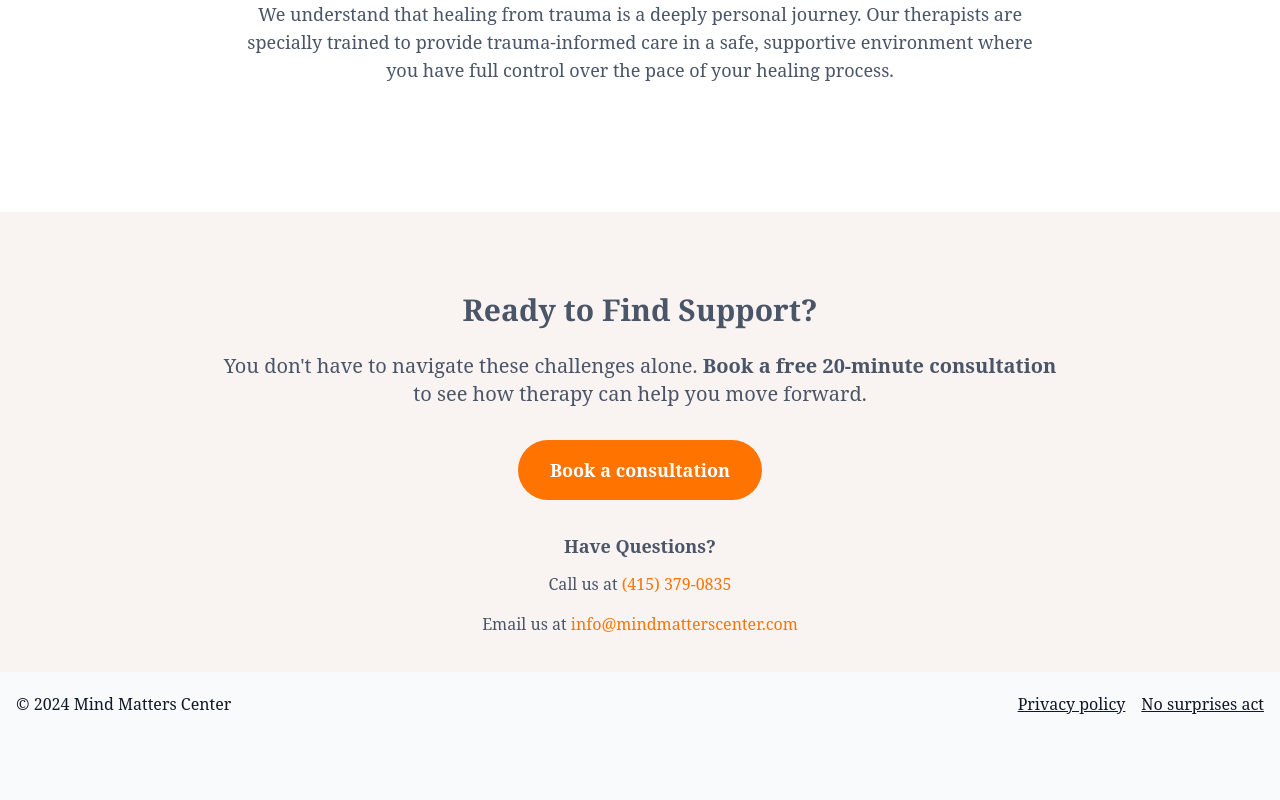
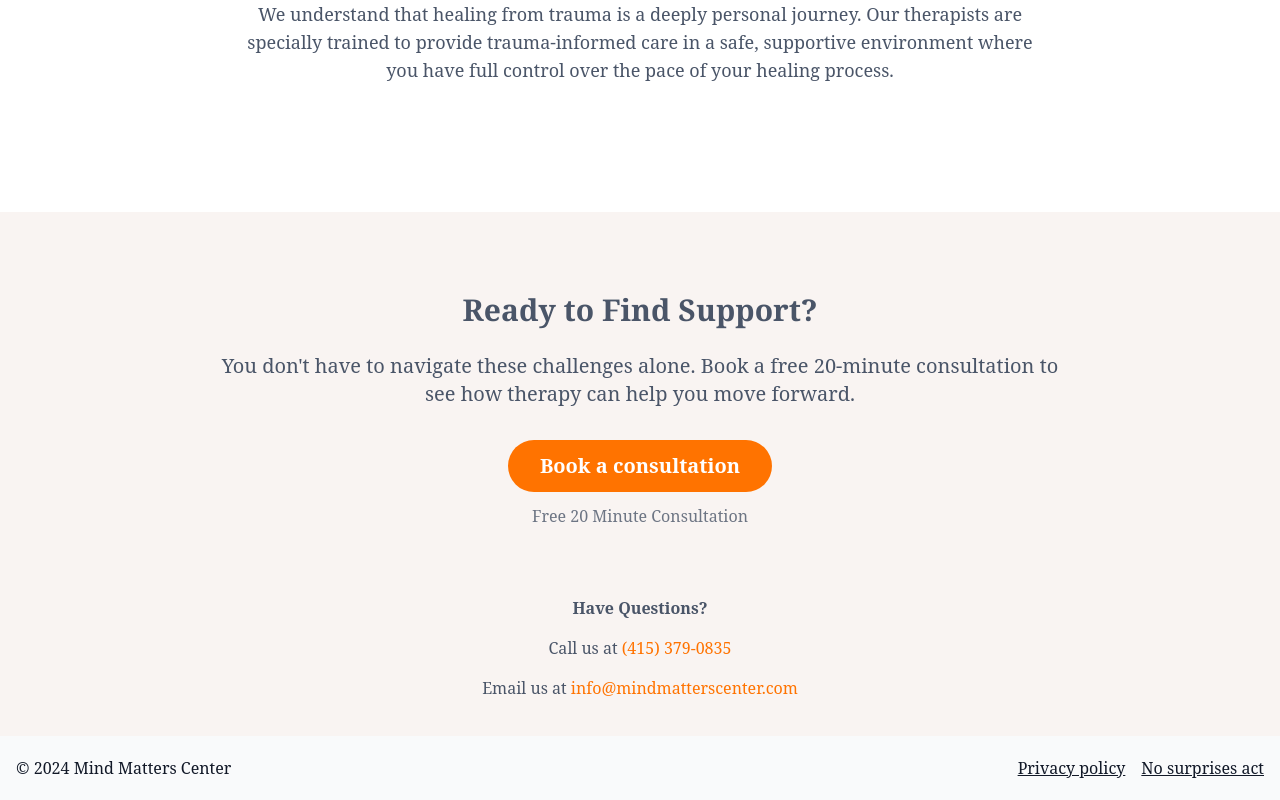
Before and after one commit to SravanthiSinha/mmc, a React (Vite) app: page /mmc/trauma-ptsd in a window 1280 px wide. Shown: the part 1859-2659 px from the top of the page. Before the commit the page ends 2595 px from the top, so only its background shows below. Built offline with nearby package versions, Linux system fonts and the light colour scheme; a web font is replaced by a local one.

Commit message:
add “Free 20 Minute Consultation and change about us image

```diff
--- a/src/components/shared/CTASection.jsx
+++ b/src/components/shared/CTASection.jsx
@@ -14,23 +14,26 @@ const CTASection = () => {
 
                     <p className="text-lg sm:text-xl text-brand-text-primary mb-8">
                         You don't have to navigate these challenges alone.{' '}
-                        <span className="font-semibold">Book a free 20-minute consultation</span>{' '}
+                        <span>Book a free 20-minute consultation</span>{' '}
                         to see how therapy can help you move forward.
                     </p>
 
-                    <div className="flex flex-col sm:flex-row items-center justify-center gap-6 mb-8">
+                    <div className="flex flex-col items-center gap-3 mb-10">
                         <Link
                             to="/book-consultation"
-                            className="inline-block px-6 sm:px-8 py-3 sm:py-4 bg-brand-coral text-white
-                                text-base sm:text-lg font-semibold rounded-full hover:bg-brand-coralLight
-                                transition-all duration-300 hover:transform hover:scale-105 active:scale-95"
+                            className="inline-block bg-brand-coral text-white text-base sm:text-lg md:text-xl font-bold
+                                px-8 py-3 rounded-full hover:bg-brand-coralLight transition-all duration-200
+                                hover:transform hover:scale-105 active:scale-95"
                         >
                             Book a consultation
                         </Link>
+                        <span className="text-sm sm:text-base text-brand-text-primary/80">
+                            Free 20 Minute Consultation
+                        </span>
                     </div>
 
-                    <div className="text-brand-text-primary">
-                        <p className="text-lg font-semibold mb-2">Have Questions?</p>
+                    <div className="text-brand-text-primary pt-6">
+                        <p className="font-semibold mb-2">Have Questions?</p>
                         <div className="space-y-2">
                             <p>
                                 Call us at{' '}
--- a/src/pages/About.jsx
+++ b/src/pages/About.jsx
@@ -168,6 +168,7 @@ const About = () => {
             <p className="text-base sm:text-lg text-brand-text-primary mb-6 sm:mb-8">
               Take the first step towards healing and growth with Mind Matters Center.
             </p>
+            <div className="flex flex-col items-center gap-2">
               <Link
                 to="/book-consultation"
                 className="inline-block bg-brand-coral text-white text-base sm:text-lg md:text-xl font-bold
@@ -176,6 +177,10 @@ const About = () => {
               >
                 Book a consultation
               </Link>
+              <span className="text-sm sm:text-base text-brand-text-primary/80">
+                Free 20 Minute Consultation
+              </span>
+            </div>
           </div>
         </FadeInSection>
       </section >
--- a/src/pages/Home.jsx
+++ b/src/pages/Home.jsx
@@ -185,13 +185,19 @@ const Home = () => {
                   Reach out today to schedule your consultation. Together, we can begin your path to emotional well-being and a more fulfilling life.
                 </p>
 
+                <div className="flex flex-col items-center gap-2">
                   <Link
                     to="/book-consultation"
-                  className="inline-block bg-brand-coral text-white text-lg md:text-2xl font-bold px-6 py-3 rounded-full
-                  hover:bg-brand-coralLight transition-colors duration-200"
+                    className="inline-block bg-brand-coral text-white text-base sm:text-lg md:text-xl font-bold
+                px-6 py-3 rounded-full hover:bg-brand-coralLight transition-all duration-200
+                hover:transform hover:scale-105 active:scale-95"
                   >
                     Book a consultation
                   </Link>
+                  <span className="text-sm sm:text-base text-brand-text-primary/80">
+                    Free 20 Minute Consultation
+                  </span>
+                </div>
               </section>
             </FadeInSection>
 
--- a/src/pages/OurTeam.jsx
+++ b/src/pages/OurTeam.jsx
@@ -49,14 +49,19 @@ const OurTeam = () => {
 
                                 {/* Consultation Button */}
                                 <div className="text-center py-6">
+                                    <div className="flex flex-col items-center gap-2">
                                         <Link
                                             to="/book-consultation"
-                                        className="inline-block bg-brand-coral text-white text-base font-bold
+                                            className="inline-block bg-brand-coral text-white text-base sm:text-lg md:text-xl font-bold
                 px-6 py-3 rounded-full hover:bg-brand-coralLight transition-all duration-200
                 hover:transform hover:scale-105 active:scale-95"
                                         >
                                             Book a consultation
                                         </Link>
+                                        <span className="text-sm sm:text-base text-brand-text-primary/80">
+                                            Free 20 Minute Consultation
+                                        </span>
+                                    </div>
                                 </div>
                             </div>
 
--- a/src/pages/Resources.jsx
+++ b/src/pages/Resources.jsx
@@ -130,14 +130,19 @@ const Resources = () => {
                         <p className="text-base sm:text-lg text-brand-text-primary mb-8">
                             If you're looking for ongoing therapeutic support, we're here to help.
                         </p>
+                        <div className="flex flex-col items-center gap-2">
                             <Link
                                 to="/book-consultation"
-                            className="inline-block bg-brand-coral text-white text-base sm:text-lg font-bold
+                                className="inline-block bg-brand-coral text-white text-base sm:text-lg md:text-xl font-bold
                 px-6 py-3 rounded-full hover:bg-brand-coralLight transition-all duration-200
                 hover:transform hover:scale-105 active:scale-95"
                             >
                                 Book a consultation
                             </Link>
+                            <span className="text-sm sm:text-base text-brand-text-primary/80">
+                                Free 20 Minute Consultation
+                            </span>
+                        </div>
                     </div>
                 </FadeInSection>
             </section>
```
Also changed, not shown: src/assets/images/aboutus.jpg. Lines whose indentation alone changed are shown as unchanged.
